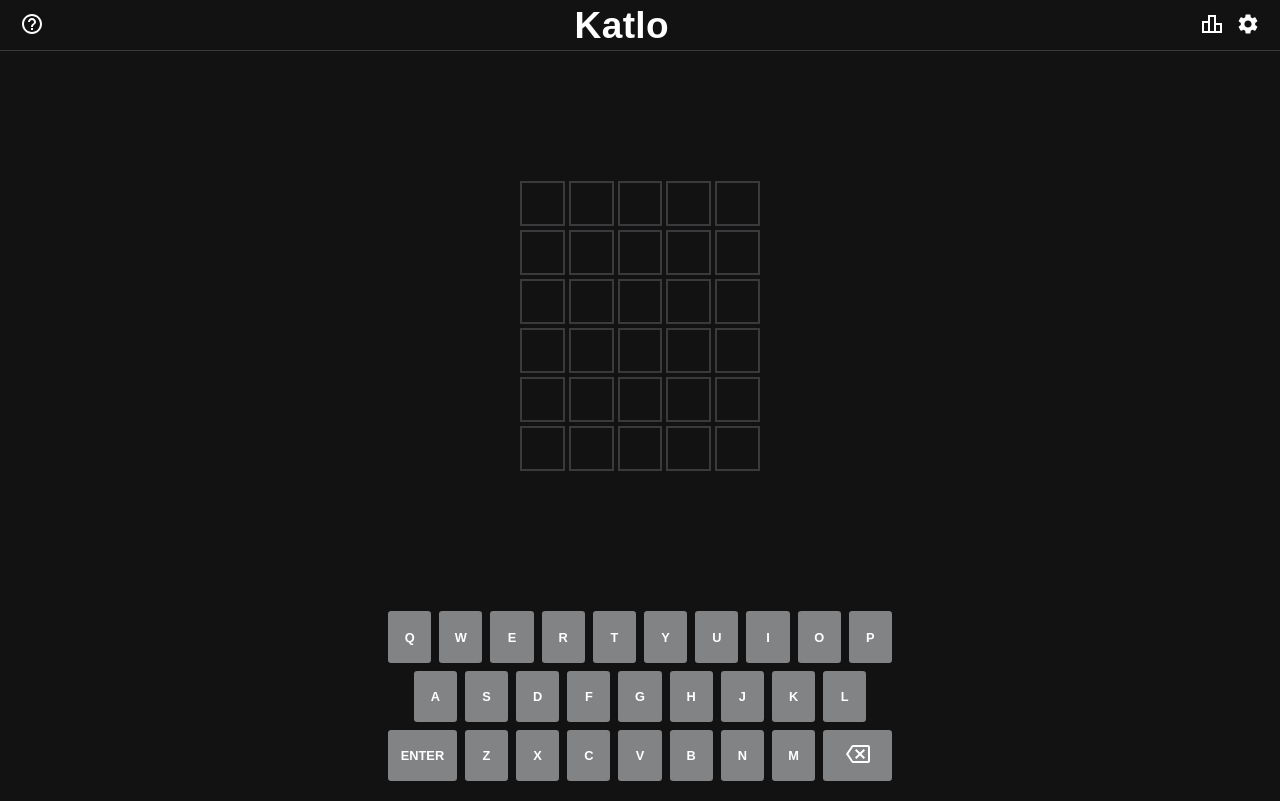
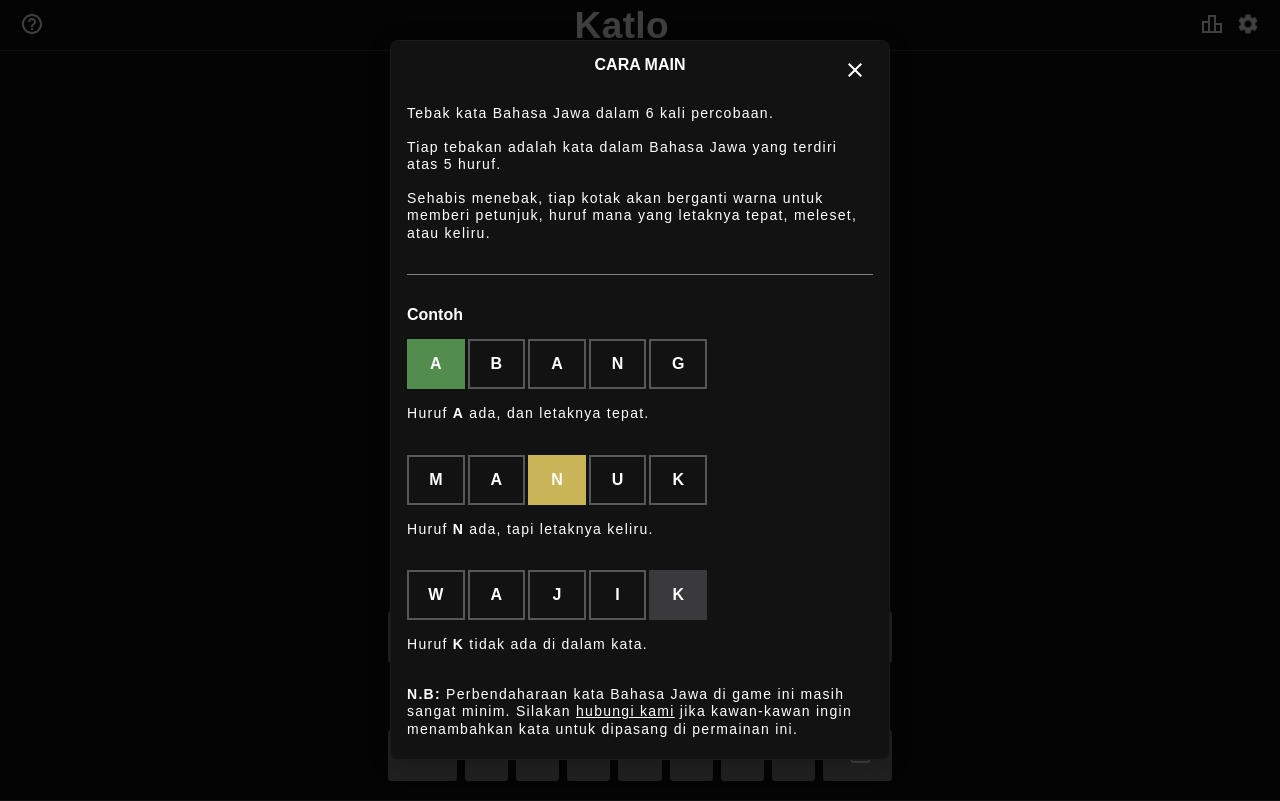
Before and after one commit to gibic/katlo, a Svelte app: page / in a window 1280 px wide. Both pictures are taken after a click on the button 32 px from the left and 25 px from the top of the page. Built offline with nearby package versions, Linux system fonts and the light colour scheme.

Commit message:
Add share feature

```diff
--- a/public/reset.css
+++ b/public/reset.css
@@ -124,3 +124,6 @@ body {
 :root, .dark {
     --color-background: var(--color-tone-7);
 }
+strong {
+  font-weight: 700;
+}
--- a/src/App.svelte
+++ b/src/App.svelte
@@ -6,7 +6,12 @@ import {
   words,
   createGuessRows,
   createBoardState,
-  createDefaultStats
+  createDefaultStats,
+  toastModal,
+  apreciation,
+  correct,
+  present,
+  absent
 } from "./utils"
 import {
   settings,
@@ -74,6 +79,14 @@ $: {
         $currentRow = row
       }
     }
+    if(stats.played === 0 && row === 0) {
+      setTimeout(() => {
+        showModal = true
+        winModal = false
+        welcomeModal = true
+      }, 500)
+    }
+
   }
 }
 
@@ -99,7 +112,7 @@ if($visible === false && (statusOnLoad === "WIN" || statusOnLoad === "FAIL")) {
 }
 
 const date = new Date(localStorage.getItem("lastPlayedTs"))
-
+let welcomeModal = false
 function getMidnight(day:Date){
   const date = new Date(day);
   date.setMilliseconds(999);
@@ -119,13 +132,36 @@ function isNewDay(date){
 $: if($gameStatus !== "IN_PROGRESS") {
   isNewDay(date) ? $gameStatus = "IN_PROGRESS" : console.log('Waiting for new word')
 }
-// let titleShare = `Katlo ${Math.floor(dayOffset)} ${JSON.parse(localStorage.getItem('rowIndex'))}/6`
 
-const correct = '🟩'
-const present = '🟨'
-const absent = '⬜'
+const share = () => {
+  let countTitle = 'x'
+  $gameStatus === 'WIN' ? countTitle = JSON.parse(localStorage.getItem('rowIndex')) : countTitle = 'x'
 
-// console.log(titleShare, correct,absent,present, $currentRow)
+  let titleShare = `Katlo ${Math.floor(dateIndex(gameBeginning, today))} ${countTitle}/6`
+
+  let tileShare = $evaluations.filter(i => i !== null)
+  for(let k = 0;k < tileShare.length;k++){
+    tileShare[k] = tileShare[k].join('')
+    .replace(/correct/g, correct)
+    .replace(/missed/g, present)
+    .replace(/wrong/g, absent)
+  }
+  const tileToShare = tileShare.toString().replace(/\s]/g,"").replace(/[,]/g,"\n")
+  const urlToShare = 'https://katlo.vercel.app'
+
+  navigator.clipboard.writeText(titleShare + '\n' + tileToShare + '\n' + urlToShare).then(
+      () => {
+        $visible = true
+        message = 'Berhasil di-copy'
+      },
+      () => {
+        $visible = true
+        message = 'Gagal di-copy'
+      }
+  );
+}
+
+
 
 if($evaluations[0] !== null) {
   const fil = $evaluations.filter(i => i !== null)
@@ -239,48 +275,60 @@ const checkAnswer = (guess:string) => {
 
   if(katlo(today) === guess) {
     setTimeout(() => jumpy = true, 2200)
-    const m = "Panjenengan pancen 👍"
-    const speed = 2000
-    const row = $currentRow + 1
-    const modalDelay = 5000
-    const toastDelay = 3500
-    const gameResult = "WIN"
-    const winstatus = 1
-    updateStatus(m, speed, row, modalDelay, toastDelay, gameResult, winstatus)
+    toastModal.m = apreciation[$currentRow].toString()
+    toastModal.speed = 2000
+    toastModal.row = $currentRow + 1
+    toastModal.modalDelay = 5000
+    toastModal.toastDelay = 3500
+    toastModal.gameResult = "WIN"
+    toastModal.winstatus = 1
+    updateStatus(toastModal)
   }
 
   if($currentRow === 5 && katlo(today) !== guess) {
-    const m = katlo(today).toUpperCase()
-    const speed = 2000
-    const row = $currentRow + 1
-    const modalDelay = 3000
-    const toastDelay = 2000
-    const gameResult = "FAIL"
-    const winstatus = 0
-    updateStatus(m, speed, row, modalDelay, toastDelay, gameResult, winstatus)
+    toastModal.m = katlo(today).toUpperCase()
+    toastModal.speed = 2000
+    toastModal.row = $currentRow + 1
+    toastModal.modalDelay = 3000
+    toastModal.toastDelay = 2000
+    toastModal.gameResult = "FAIL"
+    toastModal.winstatus = 0
+    updateStatus(toastModal)
   }
 
   nextRow()
 }
 
-const updateStatus = (m:string, s:number, r:number, d:number, t:number, g:string, q:number) => {
+const updateStatus = (i:ToastModal) => {
   setTimeout(() => {
       $visible = true
-      delay = s
-      message = m
-  }, t)
+      delay = i.speed
+      message = i.m
+  }, i.toastDelay)
 
   stats.played = Number(stats.played) + 1
-  stats.gamesWon = Number(stats.gamesWon) + q
-  stats.guesses[r] = stats.guesses[r] + q
+  stats.gamesWon = Number(stats.gamesWon) + i.winstatus
+  stats.guesses[i.row] = stats.guesses[i.row] + i.winstatus
+
+  if(i.winstatus === 0) {
+    stats.streak = 0
+    stats.guesses.fail = Number(stats.guesses.fail) + 1
+  } else {
+    stats.streak = Number(stats.streak) + i.winstatus
+  }
+
+  if(stats.streak > stats.maxStreak) {
+    stats.maxStreak = Number(stats.streak)
+  }
+
   localStorage.setItem('katlo-stats', JSON.stringify(stats))
   localStorage.setItem("lastPlayedTs", JSON.stringify(new Date().getTime()) )
 
   setTimeout(() => {
     showModal = true
     winModal = true
-  }, d)
-  $gameStatus = g
+  }, i.modalDelay)
+  $gameStatus = i.gameResult
 }
 
 const updateArray = (e:string) => {
@@ -316,9 +364,14 @@ let handleWinModal = () => {
   winModal = true
   showModal = true
 }
+let handleWelcomeModal = () => {
+  winModal = false
+  showModal = true
+  welcomeModal = true
+}
 </script>
 
-<Header on:overlay={handleOverlay} on:launchwinModal={handleWinModal} />
+<Header on:overlay={handleOverlay} on:launchwinModal={handleWinModal} on:launchwelcomeModal={handleWelcomeModal} />
 
 <main id="game">
   <section class="message-container">
@@ -339,14 +392,61 @@ let handleWinModal = () => {
     />
   </section>
 </main>
-<Modal {showModal} on:click={modalClose}>
+<Modal {showModal} {stats} on:click={modalClose} on:share={share}>
   <div slot="head">
     <Statistik {winModal} />
   </div>
   <div slot="body">
-    <Graph {winModal} distribution={stats.guesses} />
+    <Graph {winModal} {stats} distribution={stats.guesses} />
   </div>
 </Modal>
+{#if welcomeModal && !winModal}
+<Modal {showModal} on:click={modalClose}>
+  <div slot="head">
+      <h2 class="how-to-title">Cara Main</h2>
+  </div>
+  <div slot="body">
+      <p>Tebak kata Bahasa Jawa dalam 6 kali percobaan.</p>
+      <br>
+      <p>Tiap tebakan adalah kata dalam Bahasa Jawa yang terdiri atas 5 huruf. </p>
+      <br>
+      <p>Sehabis menebak, tiap kotak akan berganti warna untuk memberi petunjuk, huruf mana yang letaknya tepat, meleset, atau keliru.</p>
+      <div class="separator"></div>
+      <h3><strong>Contoh</strong></h3>
+      <div class="holder">
+        <div class="tile correct">A</div>
+        <div class="tile">B</div>
+        <div class="tile">A</div>
+        <div class="tile">N</div>
+        <div class="tile">G</div>
+      </div>
+      <p>Huruf <strong>A</strong> ada, dan letaknya tepat.</p>
+      <br>
+      <div class="holder">
+        <div class="tile">M</div>
+        <div class="tile">A</div>
+        <div class="tile missed">N</div>
+        <div class="tile">U</div>
+        <div class="tile">K</div>
+      </div>
+      <p>Huruf <strong>N</strong> ada, tapi letaknya keliru.</p>
+      <br>
+      <div class="holder">
+        <div class="tile">W</div>
+        <div class="tile">A</div>
+        <div class="tile">J</div>
+        <div class="tile">I</div>
+        <div class="tile wrong">K</div>
+      </div>
+      <p>Huruf <strong>K</strong> tidak ada di dalam kata.</p>
+      <br><br>
+      <p><strong>N.B:</strong> Perbendaharaan kata Bahasa Jawa di <em>game</em> ini masih sangat minim. Silakan <a href="https://twitter.com/ginseladipura" target="_blank">hubungi kami</a> jika kawan-kawan ingin menambahkan kata untuk dipasang di permainan ini.</p>
+  </div>
+  <div slot="footer">
+    <p>&nbsp;</p>
+  </div>
+</Modal>
+{/if}
 <Overlay {showOverlay} on:click={() => showOverlay = false} />
 
 <style>
@@ -373,7 +473,56 @@ let handleWinModal = () => {
     min-height: 290px;
     width: 100%;
 }
+.how-to-title {
+  text-transform: uppercase;
+  font-weight: 700;
+}
+p {
+  font-size: 14px;
+  color: var(--color-tone-1);
+  line-height: 1.25;
+  letter-spacing: .08rem;
+  font-weight: 400;
+}
+.separator {
+  margin: 2rem 0;
+  border-bottom: 1px solid var(--color-tone-2);
+}
+.holder {
+  width: 300px;
+  display: grid;
+  grid-template-columns: repeat(5, 1fr);
+  grid-auto-rows: 50px;
+  gap:3px;
+  margin: 1rem 0;
+}
+.tile {
+  display: flex;
+  justify-content: center;
+  align-items: center;
+  background-color: var(--color-tone-7);
+  border: 2px solid var(--color-tone-3);
+  color: var(--color-tone-1);
+  font-weight: 700;
+}
+.correct {
+  background-color: var(--color-correct);
+  border: none;
+}
 
+.missed {
+  background-color: var(--yellow);
+  border: none;
+}
+
+.wrong {
+  background-color: var(--color-absent);
+  border: none;
+}
+
+a {
+  color: inherit
+}
 @media screen and (max-width: 767px) {
   #game {
     max-width: 90vw;
--- a/src/Header.svelte
+++ b/src/Header.svelte
@@ -6,7 +6,7 @@ const dispatch = createEventDispatcher()
 <header>
     <div class="menu-left">
       <button id="help-button" class="icon" aria-label="Help" tabindex="-1">
-        <svg xmlns="http://www.w3.org/2000/svg" height="24" viewBox="0 0 24 24" width="24">
+        <svg xmlns="http://www.w3.org/2000/svg" height="24" viewBox="0 0 24 24" width="24" on:click={() => dispatch('launchwelcomeModal')}>
           <path fill="var(--color-tone-1)" d="M11 18h2v-2h-2v2zm1-16C6.48 2 2 6.48 2 12s4.48 10 10 10 10-4.48 10-10S17.52 2 12 2zm0 18c-4.41 0-8-3.59-8-8s3.59-8 8-8 8 3.59 8 8-3.59 8-8 8zm0-14c-2.21 0-4 1.79-4 4h2c0-1.1.9-2 2-2s2 .9 2 2c0 2-3 1.75-3 5h2c0-2.25 3-2.5 3-5 0-2.21-1.79-4-4-4z"></path>
         </svg>
       </button>
--- a/src/components/Graph.svelte
+++ b/src/components/Graph.svelte
@@ -1,13 +1,14 @@
 <script lang="ts">
 	export let distribution: Guesses;
     export let winModal = false
-
+	export let stats = undefined
 	$: max = Math.max(...Object.values(distribution));
 </script>
 {#if winModal}
 <div>
     <h3 class="modal-title">Sebaran Jawaban</h3>
     <div class="graph-container">
+    {#if stats.played !== 0}
       <ul>
         {#each Object.entries(distribution) as guess, i (guess[0])}
             {#if !isNaN(parseInt(guess[0]))}
@@ -26,6 +27,11 @@
             {/if}
         {/each}
       </ul>
+      {:else}
+      <div style="width:100%;text-align:center;margin: 12px 0;">
+        <p>Belum ada data</p>
+      </div>
+    {/if}
   </div>
 </div>
 {/if}
--- a/src/components/Statistik.svelte
+++ b/src/components/Statistik.svelte
@@ -2,6 +2,7 @@
   export let winModal = false
 
   const obj = JSON.parse(localStorage.getItem('katlo-stats'))
+  $: percent = Number(obj.gamesWon) / Number(obj.played) * 100
 </script>
 {#if winModal}
 <h3 class="modal-title">Statistik</h3>
@@ -11,15 +12,15 @@
         <p>x Main</p>
     </article>
     <article class="statistic__block">
-        <h4>{Number(obj.gamesWon) / Number(obj.played) * 100}</h4>
+        <h4>{isNaN(percent) ? 0 : percent}</h4>
         <p>% Menang</p>
     </article>
     <article class="statistic__block">
-        <h4>1</h4>
+        <h4>{obj.streak}</h4>
         <p>Streak</p>
     </article>
     <article class="statistic__block">
-        <h4>1</h4>
+        <h4>{obj.maxStreak}</h4>
         <p>Max Streak</p>
     </article>
 </section>
--- a/src/components/Toast.svelte
+++ b/src/components/Toast.svelte
@@ -20,7 +20,7 @@
     top: 100px;
     left: 50%;
     transform: translateX(-50%);
-    z-index: 1;
+    z-index: 5000;
     font-weight: 700;
 }
 </style>
--- a/src/types.d.ts
+++ b/src/types.d.ts
@@ -23,7 +23,7 @@ type ToastModal = {
 	modalDelay:number,
 	toastDelay:number,
 	gameResult:string,
-	winstatus:string
+	winstatus:number
 }
 type Guesses = {
 	"1": number;
--- a/src/utils.ts
+++ b/src/utils.ts
@@ -46,6 +46,29 @@ export function createGuessRows() {
 	return t
 }
 
+export const toastModal:ToastModal = {
+	m: '',
+	speed: 0,
+	row: 0,
+	modalDelay: 0,
+	toastDelay: 0,
+	gameResult: '',
+	winstatus: 0
+}
+
+export const correct = '🟩'
+export const present = '🟨'
+export const absent = '⬜'
+
+export const apreciation:String[] = [
+	'Panjenengan pancen 👍',
+	'Sangar, lur!',
+	'Top tenan',
+	'Sekecaaken Mawon, lur :)',
+	'Sithik meneh',
+	'Meh wae...',
+]
+
 export function createDefaultStats(): Stats {
 	const stats = {
 		played: 0,
```
Also changed, not shown: src/Overlay.svelte (+56 -5 lines), src/components/Modal.svelte (+6 -4 lines).
